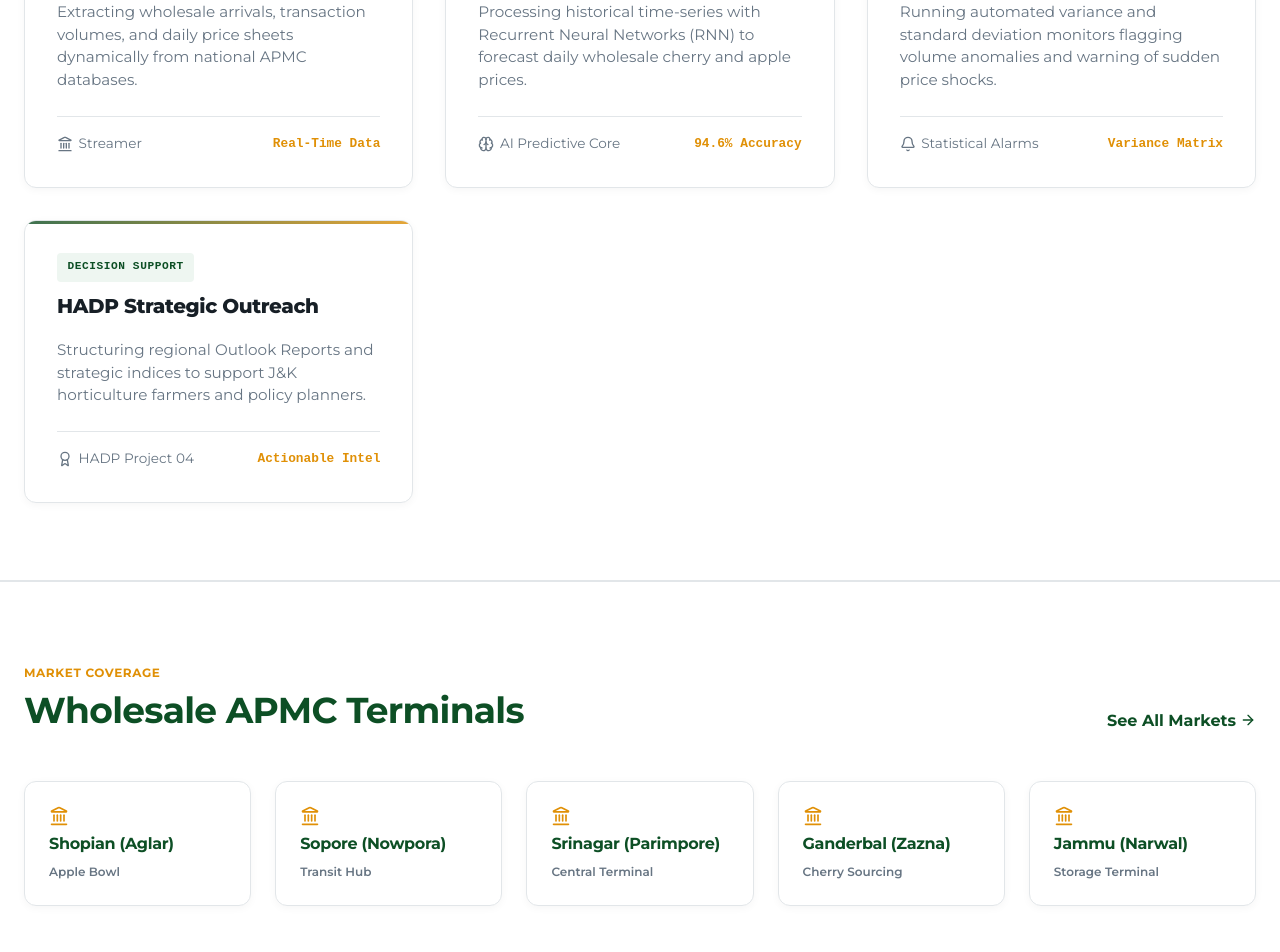
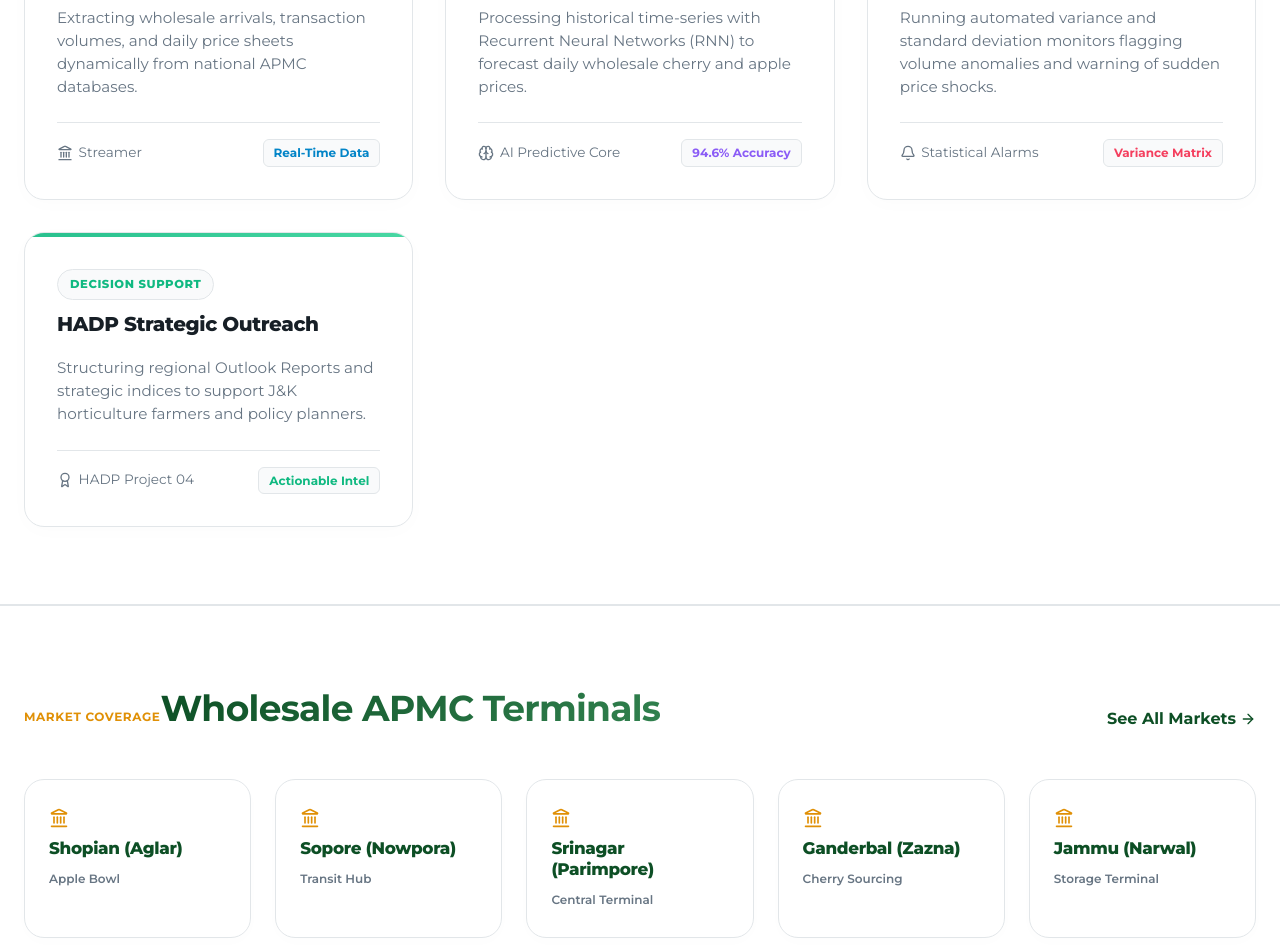
Before and after one commit to masroor01/micskuast-react-frontend, a React (Vite) app: page / in a window 1280 px wide. Shown: the part 1720-2672 px from the top of the page. Built offline with nearby package versions, Linux system fonts and the light colour scheme; no server answers.

Commit message:
design: redesign home page blocks (APMC cards, team cards, tech architecture, and video insights) to match glowing theme card styles

```diff
--- a/src/index.css
+++ b/src/index.css
@@ -850,15 +850,15 @@
 .tech-card {
   background-color: var(--color-surface);
   border: 1px solid var(--color-border);
-  border-radius: var(--radius-md);
-  padding: 2rem;
-  transition: var(--transition-smooth);
+  border-radius: 20px;
+  padding: 2.25rem 2rem 2rem;
+  transition: all 0.4s cubic-bezier(0.16, 1, 0.3, 1);
   position: relative;
   display: flex;
   flex-direction: column;
   justify-content: space-between;
   min-height: 280px;
-  box-shadow: var(--shadow-sm);
+  box-shadow: 0 4px 20px rgba(0, 0, 0, 0.015);
   overflow: hidden;
 }
 
@@ -868,15 +868,59 @@
   top: 0;
   left: 0;
   width: 100%;
-  height: 3px;
-  background: linear-gradient(90deg, var(--color-primary) 0%, var(--color-accent) 100%);
-  opacity: 0.8;
+  height: 4px;
+  background: var(--tech-theme-gradient);
+  opacity: 0.9;
+}
+
+.tech-card::after {
+  content: '';
+  position: absolute;
+  top: 0;
+  right: 0;
+  width: 130px;
+  height: 130px;
+  background: radial-gradient(circle, var(--tech-theme-glow, rgba(21, 128, 61, 0.04)) 0%, transparent 70%);
+  border-radius: 50%;
+  opacity: 0;
+  transition: opacity 0.4s ease;
+  pointer-events: none;
 }
 
 .tech-card:hover {
-  transform: translateY(-4px);
-  border-color: var(--color-primary);
-  box-shadow: var(--shadow-lg);
+  transform: translateY(-8px);
+  border-color: var(--tech-theme-color);
+  box-shadow: 0 12px 30px var(--tech-theme-shadow);
+}
+
+.tech-card:hover::after {
+  opacity: 1;
+}
+
+/* Card Themes mapping */
+.tech-card.data-ingestion {
+  --tech-theme-color: #0284c7;
+  --tech-theme-shadow: rgba(2, 132, 199, 0.12);
+  --tech-theme-glow: rgba(2, 132, 199, 0.06);
+  --tech-theme-gradient: linear-gradient(90deg, #0284c7 0%, #38bdf8 100%);
+}
+.tech-card.neural-networks {
+  --tech-theme-color: #8b5cf6;
+  --tech-theme-shadow: rgba(139, 92, 246, 0.12);
+  --tech-theme-glow: rgba(139, 92, 246, 0.06);
+  --tech-theme-gradient: linear-gradient(90deg, #8b5cf6 0%, #a78bfa 100%);
+}
+.tech-card.alerts-core {
+  --tech-theme-color: #f43f5e;
+  --tech-theme-shadow: rgba(244, 63, 94, 0.12);
+  --tech-theme-glow: rgba(244, 63, 94, 0.06);
+  --tech-theme-gradient: linear-gradient(90deg, #f43f5e 0%, #fb7185 100%);
+}
+.tech-card.decision-support {
+  --tech-theme-color: #10b981;
+  --tech-theme-shadow: rgba(16, 185, 129, 0.12);
+  --tech-theme-glow: rgba(16, 185, 129, 0.06);
+  --tech-theme-gradient: linear-gradient(90deg, #10b981 0%, #34d399 100%);
 }
 
 .tech-card-header {
@@ -887,16 +931,20 @@
 
 .tech-card-badge {
   align-self: flex-start;
-  font-family: 'Courier New', Courier, monospace;
-  font-size: 0.7rem;
+  font-family: inherit;
+  font-size: 0.72rem;
   font-weight: 800;
   text-transform: uppercase;
   letter-spacing: 0.05em;
-  background-color: var(--color-primary-pale);
-  color: var(--color-primary);
-  padding: 0.35rem 0.65rem;
-  border-radius: 4px;
-  border: 1px solid rgba(var(--primary-hue), 72%, 18%, 0.12);
+  background-color: var(--color-bg);
+  color: var(--tech-theme-color);
+  padding: 0.35rem 0.75rem;
+  border-radius: 50px;
+  border: 1px solid var(--color-border);
+  transition: all 0.3s ease;
+}
+.tech-card:hover .tech-card-badge {
+  border-color: var(--tech-theme-color);
 }
 
 .tech-card-title {
@@ -904,6 +952,10 @@
   font-weight: 800;
   color: var(--color-text-main);
   margin: 0;
+  transition: color 0.3s ease;
+}
+.tech-card:hover .tech-card-title {
+  color: var(--tech-theme-color);
 }
 
 .tech-card-desc {
@@ -921,12 +973,110 @@
   padding-top: 1rem;
   border-top: 1px solid var(--color-border);
 }
+.tech-card-footer svg {
+  transition: all 0.3s ease;
+}
+.tech-card:hover .tech-card-footer svg {
+  color: var(--tech-theme-color) !important;
+  transform: scale(1.08);
+}
 
 .tech-card-metric {
-  font-family: 'Courier New', Courier, monospace;
-  font-size: 0.8rem;
+  font-family: inherit;
+  font-size: 0.75rem;
   font-weight: 700;
-  color: var(--color-accent);
+  color: var(--tech-theme-color);
+  background-color: var(--color-bg);
+  border: 1px solid var(--color-border);
+  padding: 3px 10px;
+  border-radius: 6px;
+  transition: all 0.3s ease;
+}
+.tech-card:hover .tech-card-metric {
+  background-color: var(--tech-theme-color);
+  color: #ffffff;
+  border-color: var(--tech-theme-color);
+}
+
+/* APMC Card Redesign */
+.apmc-card {
+  background: var(--color-surface);
+  border: 1px solid var(--color-border);
+  border-radius: 20px !important;
+  padding: 1.75rem 1.5rem !important;
+  display: flex;
+  flex-direction: column;
+  gap: 0.6rem !important;
+  box-shadow: 0 4px 15px rgba(0, 0, 0, 0.012);
+  transition: all 0.4s cubic-bezier(0.16, 1, 0.3, 1) !important;
+  position: relative;
+  overflow: hidden;
+}
+.apmc-card::before {
+  content: '';
+  position: absolute;
+  top: 0;
+  left: 0;
+  width: 4px;
+  height: 100%;
+  background: var(--gradient-primary);
+  opacity: 0;
+  transition: opacity 0.3s ease;
+}
+.apmc-card:hover {
+  transform: translateY(-6px);
+  border-color: var(--color-primary-light) !important;
+  box-shadow: 0 10px 25px rgba(21, 128, 61, 0.08) !important;
+}
+.apmc-card:hover::before {
+  opacity: 1;
+}
+.apmc-card svg {
+  transition: all 0.4s ease;
+}
+.apmc-card:hover svg {
+  transform: scale(1.1) rotate(-5deg);
+  color: var(--color-primary) !important;
+}
+.apmc-card h4 {
+  margin: 0;
+  font-size: 1.05rem;
+  font-weight: 800;
+  transition: color 0.3s ease;
+}
+.apmc-card:hover h4 {
+  color: var(--color-primary-light) !important;
+}
+
+/* Video Insights Card Redesign */
+.video-card-wrapper {
+  display: grid;
+  grid-template-columns: repeat(auto-fit, minmax(320px, 1fr));
+  gap: 2.5rem;
+  background: var(--color-surface) !important;
+  border: 1px solid var(--color-border);
+  border-radius: 24px !important;
+  padding: 3rem !important;
+  box-shadow: 0 8px 30px rgba(0, 0, 0, 0.015) !important;
+  max-width: 1050px;
+  margin: 0 auto;
+  transition: all 0.4s cubic-bezier(0.16, 1, 0.3, 1);
+}
+.video-card-wrapper:hover {
+  transform: translateY(-2px);
+  box-shadow: 0 15px 40px rgba(0, 0, 0, 0.04) !important;
+  border-color: var(--color-primary-pale);
+}
+
+.youtube-btn-polish {
+  background: linear-gradient(135deg, #e52d27 0%, #b31217 100%) !important;
+  border: none !important;
+  box-shadow: 0 4px 15px rgba(229, 45, 39, 0.25) !important;
+  transition: all 0.3s ease !important;
+}
+.youtube-btn-polish:hover {
+  transform: translateY(-2px);
+  box-shadow: 0 8px 20px rgba(229, 45, 39, 0.35) !important;
 }
 
 @keyframes spin {
@@ -986,3 +1136,10 @@
     text-align: center;
   }
 }
+
+.text-gradient {
+  background: linear-gradient(135deg, var(--color-primary) 0%, var(--color-primary-light) 100%);
+  -webkit-background-clip: text;
+  -webkit-text-fill-color: transparent;
+  display: inline-block;
+}
--- a/src/pages/Home.tsx
+++ b/src/pages/Home.tsx
@@ -474,7 +474,7 @@
 
           <div className="about-grid" style={{ marginTop: 0 }}>
             {/* Card 1: Data Ingestion */}
-            <div className="tech-card">
+            <div className="tech-card data-ingestion">
               <div className="tech-card-header">
                 <span className="tech-card-badge">
                   <EditableLabel labelKey="home_info_card1_badge" defaultValue="Data Ingestion" />
@@ -497,7 +497,7 @@
             </div>
 
             {/* Card 2: Deep Learning LSTM Engine */}
-            <div className="tech-card">
+            <div className="tech-card neural-networks">
               <div className="tech-card-header">
                 <span className="tech-card-badge">
                   <EditableLabel labelKey="home_info_card2_badge" defaultValue="Neural Networks" />
@@ -520,7 +520,7 @@
             </div>
 
             {/* Card 3: Anomaly Signals (EWS) */}
-            <div className="tech-card">
+            <div className="tech-card alerts-core">
               <div className="tech-card-header">
                 <span className="tech-card-badge">
                   <EditableLabel labelKey="home_info_card3_badge" defaultValue="Alerts Core" />
@@ -543,7 +543,7 @@
             </div>
 
             {/* Card 4: Agri-Policy Decisions */}
-            <div className="tech-card">
+            <div className="tech-card decision-support">
               <div className="tech-card-header">
                 <span className="tech-card-badge">
                   <EditableLabel labelKey="home_info_card4_badge" defaultValue="Decision Support" />
@@ -574,7 +574,7 @@
           <div style={{ display: 'flex', justifyContent: 'space-between', alignItems: 'flex-end', marginBottom: '3rem', flexWrap: 'wrap', gap: '1rem' }}>
             <div>
               <span className="card-tag">Market Coverage</span>
-              <h2 style={{ marginTop: '0.25rem' }}>Wholesale APMC Terminals</h2>
+              <h2 className="text-gradient" style={{ marginTop: '0.25rem' }}>Wholesale APMC Terminals</h2>
             </div>
             <NavLink to="/markets" style={{ display: 'inline-flex', alignItems: 'center', gap: '0.25rem', fontWeight: 700, color: 'var(--color-primary)' }}>
               See All Markets <ArrowRight size={16} />
@@ -592,16 +592,6 @@
               <NavLink
                 key={m.slug}
                 to={`/markets?tab=${m.slug}`}
-                style={{
-                  background: 'var(--color-surface)',
-                  border: '1px solid var(--color-border)',
-                  borderRadius: 'var(--radius-md)',
-                  padding: '1.5rem',
-                  display: 'flex',
-                  flexDirection: 'column',
-                  gap: '0.5rem',
-                  boxShadow: 'var(--shadow-sm)'
-                }}
                 className="apmc-card"
               >
                 <Landmark size={20} style={{ color: 'var(--color-accent)' }} />
@@ -629,10 +619,9 @@
             }}>
               HADP Project Members
             </span>
-            <h2 style={{
+            <h2 className="text-gradient" style={{
               fontSize: 'clamp(24px, 3.5vw, 32px)',
               fontWeight: 900,
-              color: 'var(--color-primary)',
               marginTop: '0.75rem',
               marginBottom: '0.75rem'
             }}>
@@ -763,7 +752,7 @@
             }}>
               Media &amp; Learning
             </span>
-            <h2 style={{ fontSize: 'clamp(24px, 3.5vw, 32px)', fontWeight: 900, color: 'var(--color-primary)', marginTop: '0.75rem', marginBottom: '0.75rem' }}>
+            <h2 className="text-gradient" style={{ fontSize: 'clamp(24px, 3.5vw, 32px)', fontWeight: 900, marginTop: '0.75rem', marginBottom: '0.75rem' }}>
               Video Insights
             </h2>
             <p style={{ color: 'var(--color-text-muted)', lineHeight: '1.6' }}>
@@ -771,18 +760,7 @@
             </p>
           </div>
 
-          <div className="video-card-wrapper" style={{
-            display: 'grid',
-            gridTemplateColumns: 'repeat(auto-fit, minmax(320px, 1fr))',
-            gap: '2.5rem',
-            background: 'var(--color-bg)',
-            border: '1px solid var(--color-border)',
-            borderRadius: '20px',
-            padding: '2.5rem',
-            boxShadow: 'var(--shadow-sm)',
-            maxWidth: '1050px',
-            margin: '0 auto'
-          }}>
+          <div className="video-card-wrapper">
             <div style={{ display: 'flex', flexDirection: 'column', justifyContent: 'center' }}>
               <div style={{
                 color: 'var(--color-primary)',
@@ -805,8 +783,8 @@
                   href="https://youtu.be/fiw2_PPNQys?si=A5YZMs2ILJZ4jWZF"
                   target="_blank"
                   rel="noreferrer"
-                  className="announcement-action-btn"
-                  style={{ fontSize: '0.8rem', padding: '8px 18px', background: '#ff0000', color: '#ffffff', borderColor: '#ff0000', boxShadow: '0 2px 6px rgba(255,0,0,0.2)' }}
+                  className="announcement-action-btn youtube-btn-polish"
+                  style={{ fontSize: '0.8rem', padding: '8px 18px', color: '#ffffff' }}
                 >
                   Watch on YouTube
                 </a>
@@ -1219,13 +1197,13 @@
         .team-member-card {
           background: var(--color-surface);
           border: 1px solid var(--color-border);
-          border-radius: var(--radius-lg);
-          padding: 2rem 1.5rem;
+          border-radius: 20px;
+          padding: 2.25rem 1.5rem;
           display: flex;
           flex-direction: column;
           align-items: center;
           text-align: center;
-          box-shadow: var(--shadow-sm);
+          box-shadow: 0 4px 15px rgba(0,0,0,0.012);
           transition: all 0.4s cubic-bezier(0.16, 1, 0.3, 1);
           position: relative;
           overflow: hidden;
@@ -1243,7 +1221,7 @@
         }
         .team-member-card:hover {
           transform: translateY(-6px);
-          box-shadow: var(--shadow-lg);
+          box-shadow: 0 12px 25px rgba(21, 128, 61, 0.08);
           border-color: var(--color-primary-light);
         }
         .team-member-card:hover::before {
@@ -1256,13 +1234,13 @@
           overflow: hidden;
           margin-bottom: 1.5rem;
           background: var(--color-primary-pale);
-          border: 3px solid var(--color-surface);
-          box-shadow: 0 4px 12px rgba(0,0,0,0.05);
+          border: 3px solid var(--color-border);
+          box-shadow: 0 4px 12px rgba(0,0,0,0.03);
           transition: all 0.4s cubic-bezier(0.16, 1, 0.3, 1);
         }
         .team-member-card:hover .member-photo-container {
-          transform: scale(1.03);
-          border-color: var(--color-primary-pale);
+          transform: scale(1.05);
+          border-color: var(--color-primary-light);
           box-shadow: 0 6px 20px rgba(27, 110, 46, 0.12);
         }
         .member-photo {
```
